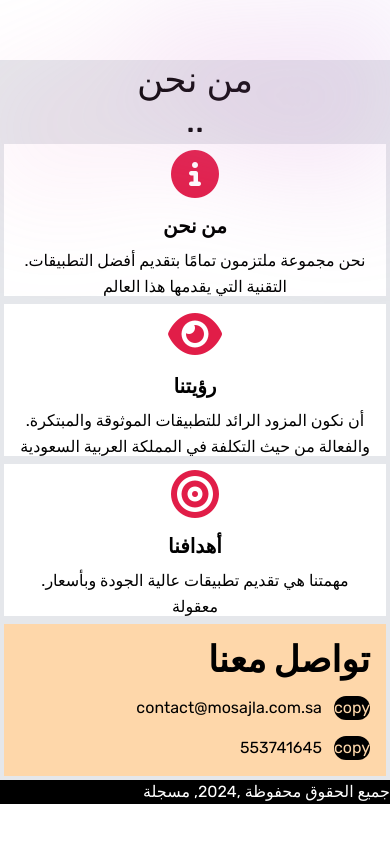
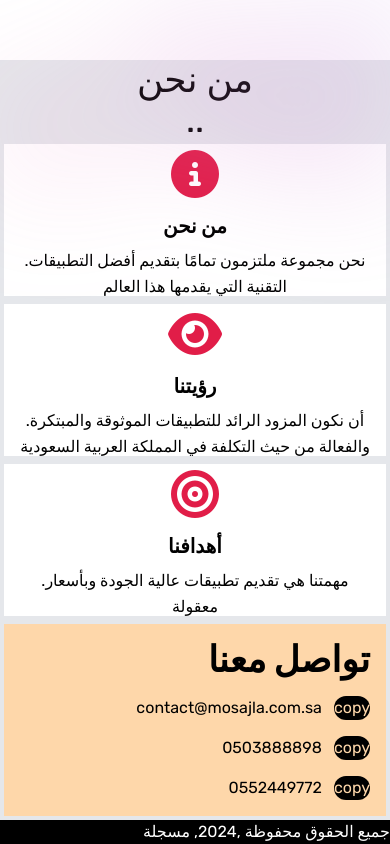
Before and after one commit to moattx/work, a SvelteKit app: page / in a window 390 px wide. Shown: the part 460-1304 px from the top of the page. Before the commit the page ends 1264 px from the top, so only its background shows below. Built offline with nearby package versions, Linux system fonts and the light colour scheme.

Commit message:
add phone numbers

```diff
--- a/src/routes/+page.svelte
+++ b/src/routes/+page.svelte
@@ -20,7 +20,7 @@
 <Footer />
 
 {#if mobile}
-<a class="wp-call-button" href="tel:+966561098877"></a>
+<a class="wp-call-button" href="tel:+0503888898"></a>
 {/if}
 
 <style>
--- a/src/routes/Contact.svelte
+++ b/src/routes/Contact.svelte
@@ -1,6 +1,7 @@
 <script>
 	let email_copied = false;
-	let phone_copied = false;
+	let bandar_phone_copied = false;
+	let abdullah_phone_copied = false;
 
 	function fallback(text) {
 		var textArea = document.createElement('textarea');
@@ -36,14 +37,23 @@
 		});
 		email_copied = false;
 	};
-	const phoneClicked = async () => {
-		phone_copied = true;
-		copy('553741645');
+	const bandar_phoneClicked = async () => {
+		bandar_phone_copied = true;
+		copy('0503888898');
 
 		await new Promise((resolve, reject) => {
 			setTimeout(resolve, 1.5 * 1000);
 		});
-		phone_copied = false;
+		bandar_phone_copied = false;
+	};
+	const abdullah_phoneClicked = async () => {
+		abdullah_phone_copied = true;
+		copy('0552449772');
+
+		await new Promise((resolve, reject) => {
+			setTimeout(resolve, 1.5 * 1000);
+		});
+		abdullah_phone_copied = false;
 	};
 	/*
         copied = true;
@@ -73,11 +83,22 @@
 	</div>
 	<div class="flex flex-row gap-3">
 
-			<p>553741645</p>
-		{#if phone_copied}
+			<p>0503888898</p>
+		{#if bandar_phone_copied}
 			<button class="box-border rounded-full bg-black text-orange-200">copied</button>
 		{:else}
-			<button class="box-border rounded-full bg-black text-orange-200" on:click={phoneClicked}>
+			<button class="box-border rounded-full bg-black text-orange-200" on:click={bandar_phoneClicked}>
+                copy
+            </button>
+		{/if}
+        </div>
+	<div class="flex flex-row gap-3">
+
+			<p>0552449772</p>
+		{#if abdullah_phone_copied}
+			<button class="box-border rounded-full bg-black text-orange-200">copied</button>
+		{:else}
+			<button class="box-border rounded-full bg-black text-orange-200" on:click={abdullah_phoneClicked}>
                 copy
             </button>
 		{/if}
```
Also changed, not shown: static/favicon.png.
